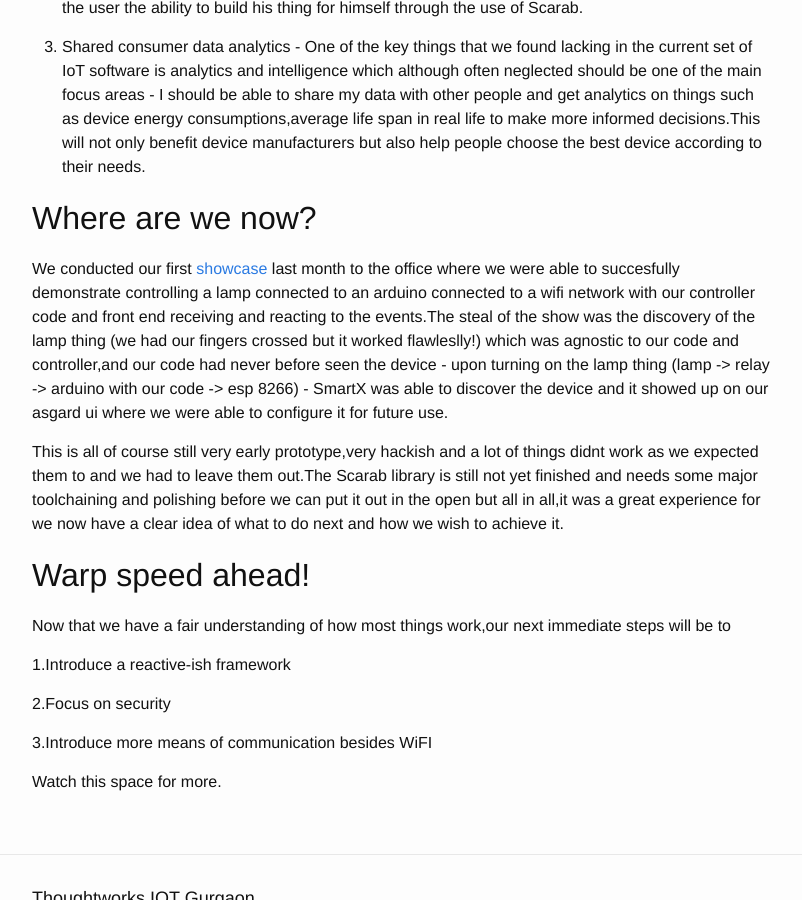
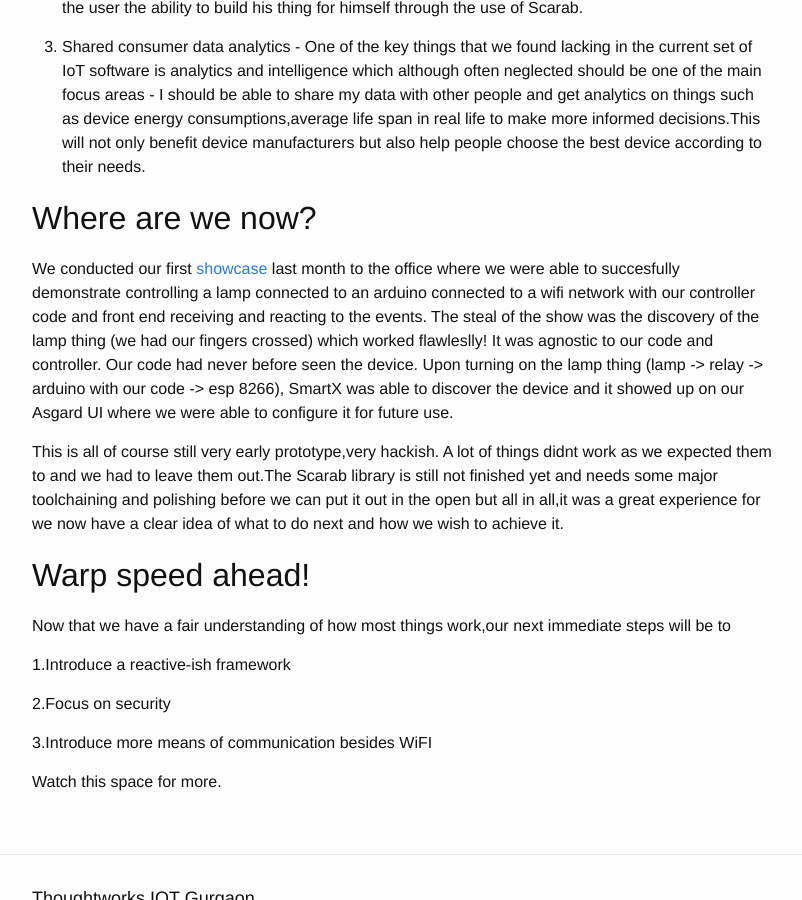
Before and after one commit to ThoughtWorksIoTGurgaon/ThoughtWorksIoTGurgaon.github.io, a Jekyll site: the page built from _posts/2016-01-16-Learnings-and-start-of-a-journey.markdown, in a window 1280 px wide and 900 px high, scrolled down 2430 px. Shown: the whole window, without its empty margins (238-1040 px from the left). Built offline with Jekyll 4.4.1, drawn with Linux system fonts in a browser that asks for light colours; comment, search, counter and statistics services are not loaded.

Commit message:
Proofread by vishal

```diff
--- a/_posts/2016-01-16-Learnings-and-start-of-a-journey.markdown
+++ b/_posts/2016-01-16-Learnings-and-start-of-a-journey.markdown
@@ -66,9 +66,9 @@
 Where are we now?
 -------------------
 
-We conducted our first [showcase][Showcase] last month to the office where we were able to succesfully demonstrate controlling a lamp connected to an arduino connected to a wifi network with our controller code and front end receiving and reacting to the events.The steal of the show was the discovery of the lamp thing (we had our fingers crossed but it worked flawleslly!) which was agnostic to our code and controller,and our code had never before seen the device - upon turning on the lamp thing (lamp -> relay -> arduino with our code -> esp 8266) - SmartX was able to discover the device and it showed up on our asgard ui where we were able to configure it for future use.
+We conducted our first [showcase][Showcase] last month to the office where we were able to succesfully demonstrate controlling a lamp connected to an arduino connected to a wifi network with our controller code and front end receiving and reacting to the events. The steal of the show was the discovery of the lamp thing (we had our fingers crossed) which worked flawleslly! It was agnostic to our code and controller. Our code had never before seen the device. Upon turning on the lamp thing (lamp -> relay -> arduino with our code -> esp 8266), SmartX was able to discover the device and it showed up on our Asgard UI where we were able to configure it for future use.
 
-This is all of course still very early prototype,very hackish and a lot of things didnt work as we expected them to and we had to leave them out.The Scarab library is still not yet finished and needs some major toolchaining and polishing before we can put it out in the open but all in all,it was a great experience for we now have a clear idea of what to do next and how we wish to achieve it.
+This is all of course still very early prototype,very hackish. A lot of things didnt work as we expected them to and we had to leave them out.The Scarab library is still not finished yet and needs some major toolchaining and polishing before we can put it out in the open but all in all,it was a great experience for we now have a clear idea of what to do next and how we wish to achieve it.
 
 
 Warp speed ahead!
```
